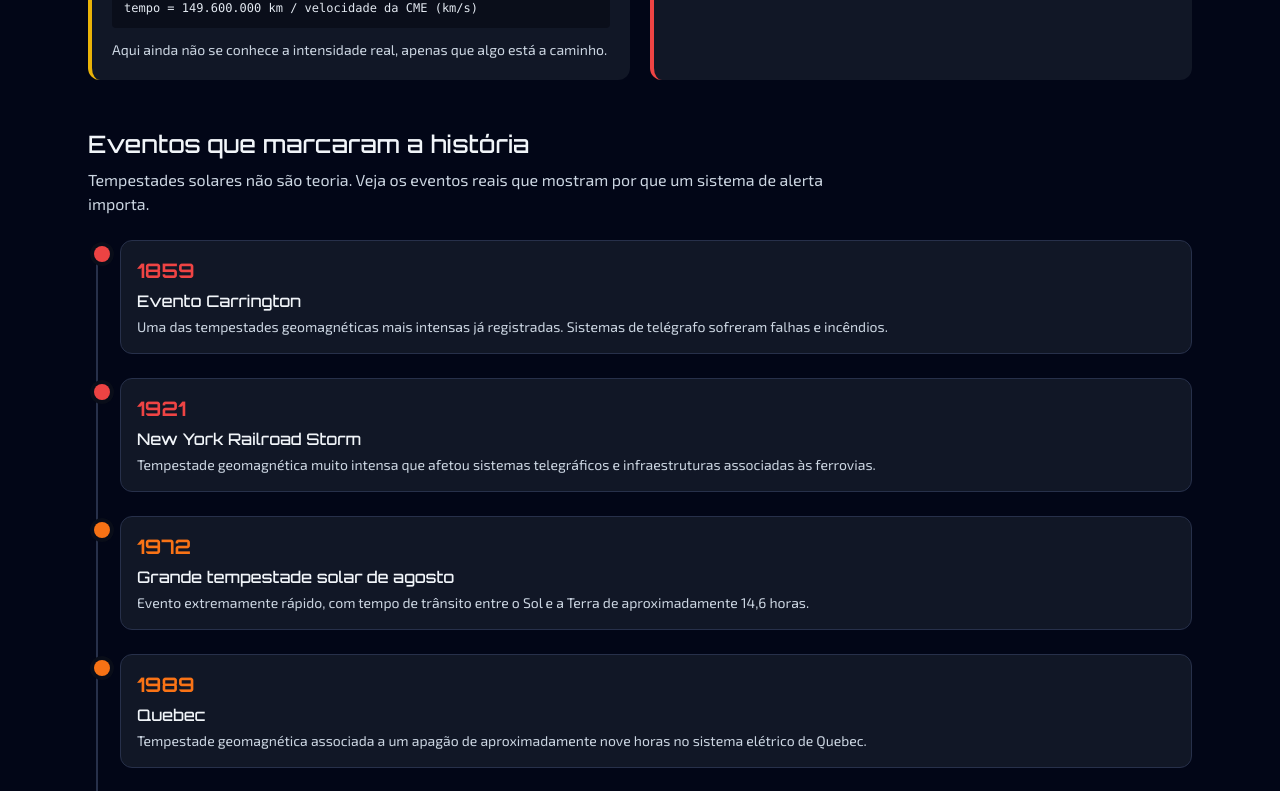
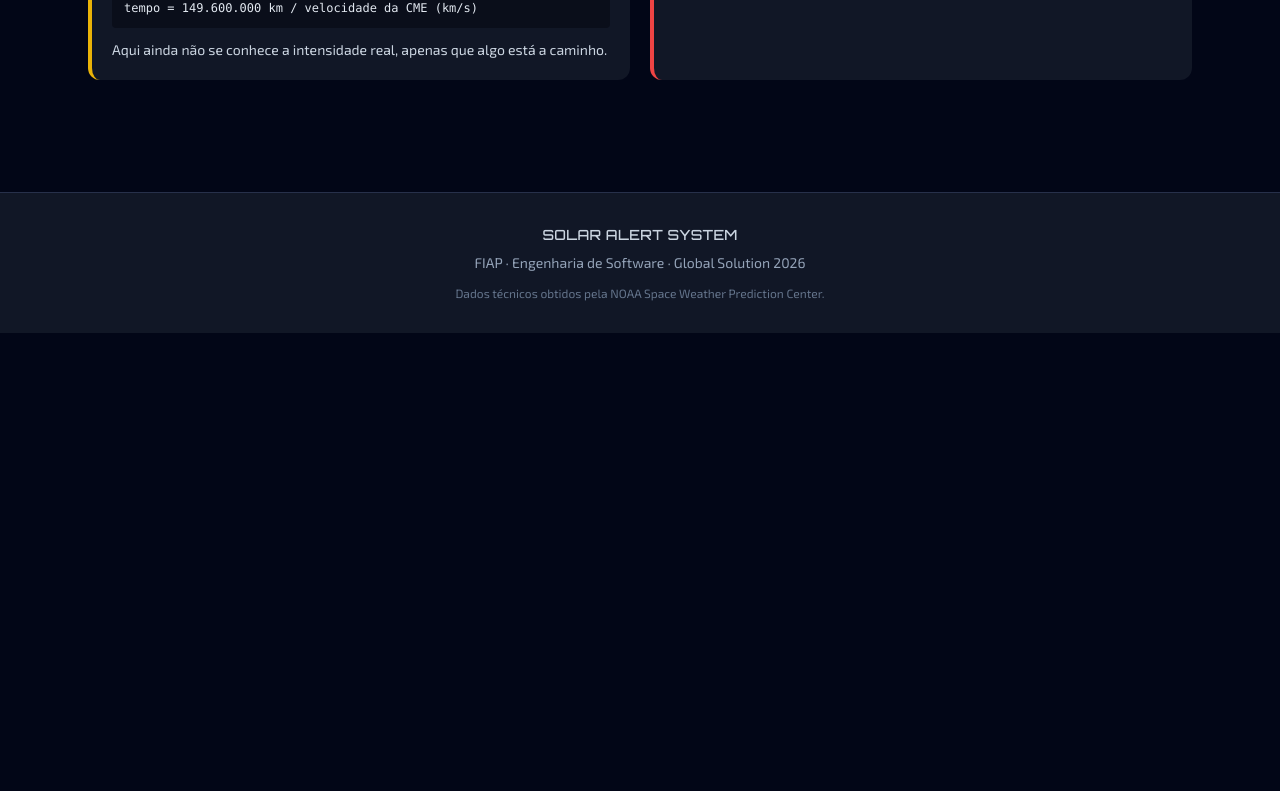
Before and after one commit to MariMukai/Gs_TempestadesSolares_2026, a React (Vite) app: page /tecnologia in a window 1280 px wide. Shown: the part 1418-2209 px from the top of the page. After the commit the page ends 1751 px from the top, so only its background shows below. Built offline with nearby package versions, Linux system fonts and the light colour scheme.

Commit message:
fix: arrumando pages de tecnologia

```diff
--- a/package.json
+++ b/package.json
@@ -18,7 +18,6 @@
     "autoprefixer": "^10.5.0",
     "postcss": "^8.5.15",
     "tailwindcss": "^3.4.19",
-    "vite": "^5.3.5"
-
+    "vite": "^8.0.16"
   }
 }
--- a/src/pages/Tecnologia.jsx
+++ b/src/pages/Tecnologia.jsx
@@ -1,5 +1,5 @@
 import EscalaCompleta from "../components/EscalaCompleta.jsx";
-import Timeline from "../components/Timeline.jsx";
+
 
 export default function Tecnologia() {
   return (
@@ -87,14 +87,6 @@ export default function Tecnologia() {
           </p>
         </div>
       </div>
-      <h2 className="mt-12 break-words font-display text-2xl text-slate-100">
-        Eventos que marcaram a história
-      </h2>
-      <p className="mt-2 max-w-3xl break-words text-slate-300">
-        Tempestades solares não são teoria. Veja os eventos reais que mostram por
-        que um sistema de alerta importa.
-      </p>
-      <Timeline />
     </section>
   );
 }
```
